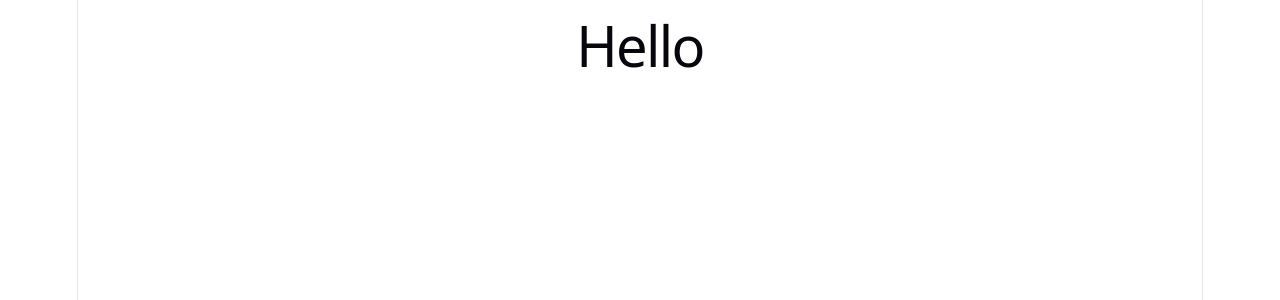
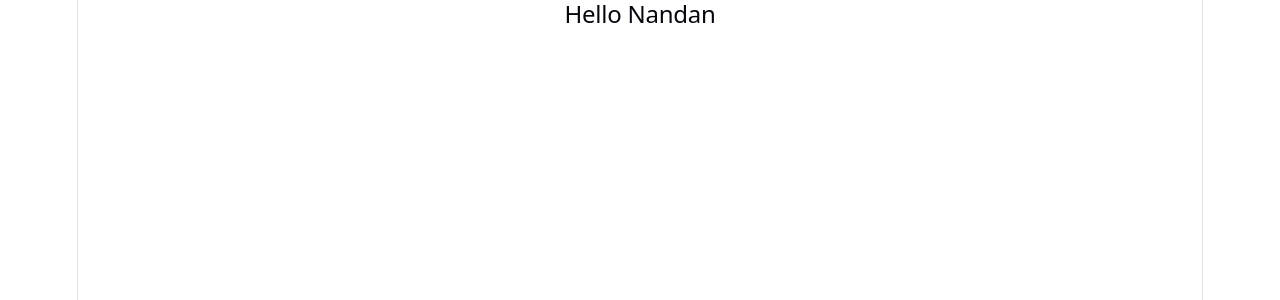
Before and after one commit to nandankarmakar/actions-poc, a React (Vite) app: page / in a window 1280 px wide. Shown: the top 300 px of the page. Built offline with nearby package versions, Linux system fonts and the light colour scheme.

Commit message:
Added new comp

```diff
--- a/src/App.tsx
+++ b/src/App.tsx
@@ -1,8 +1,9 @@
 import React from 'react'
+import GreetUser from './GreetUser'
 const App : React.FC = ()=> {
   return (
     <div>
-      <h1>Hello</h1>
+      <GreetUser name='Nandan'/>
     </div>
   )
 }
--- /dev/null
+++ b/src/GreetUser.tsx
@@ -0,0 +1,12 @@
+
+type props = {
+    name: string
+}
+
+const GreetUser = ({name}: props)=> {
+    return (
+        <h2>Hello {name!}</h2>
+    )
+}
+
+export default GreetUser
```
Also changed, not shown: 1 other file (tests, documents, lock files or other folders).
